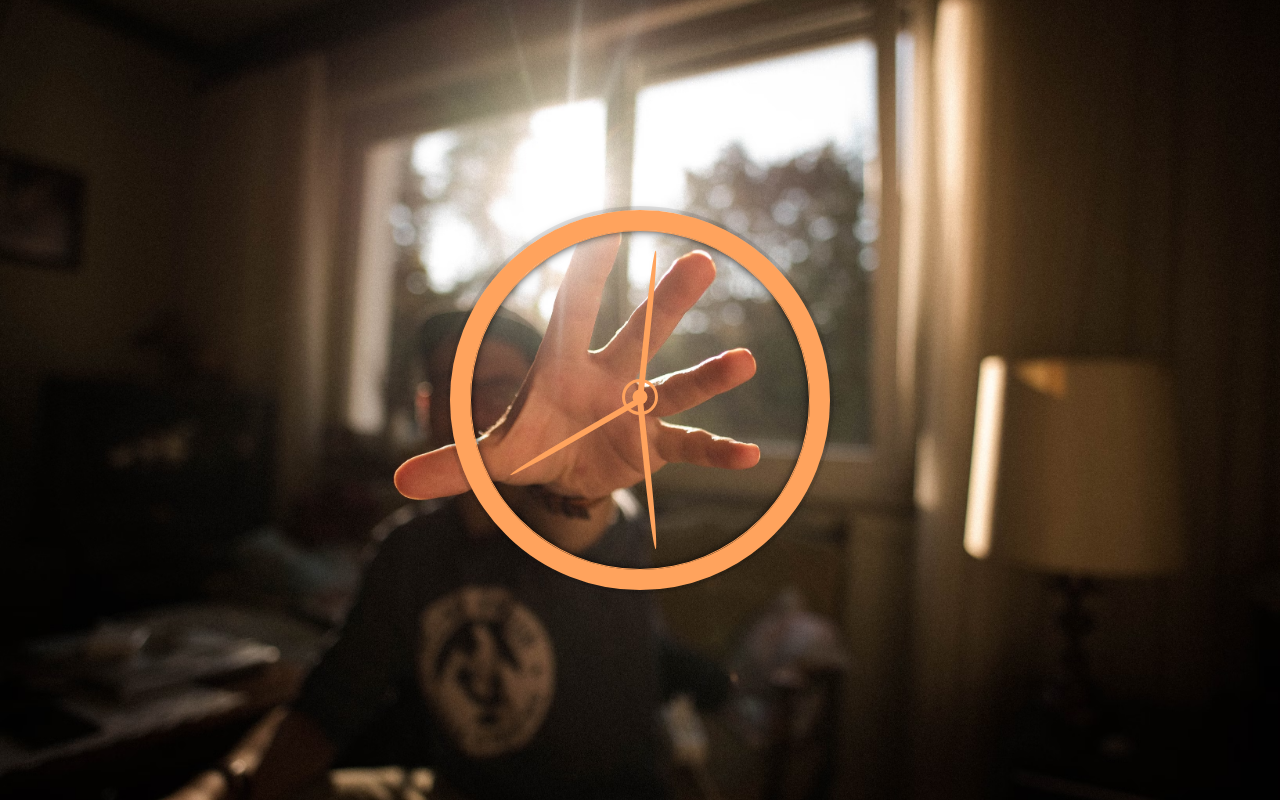
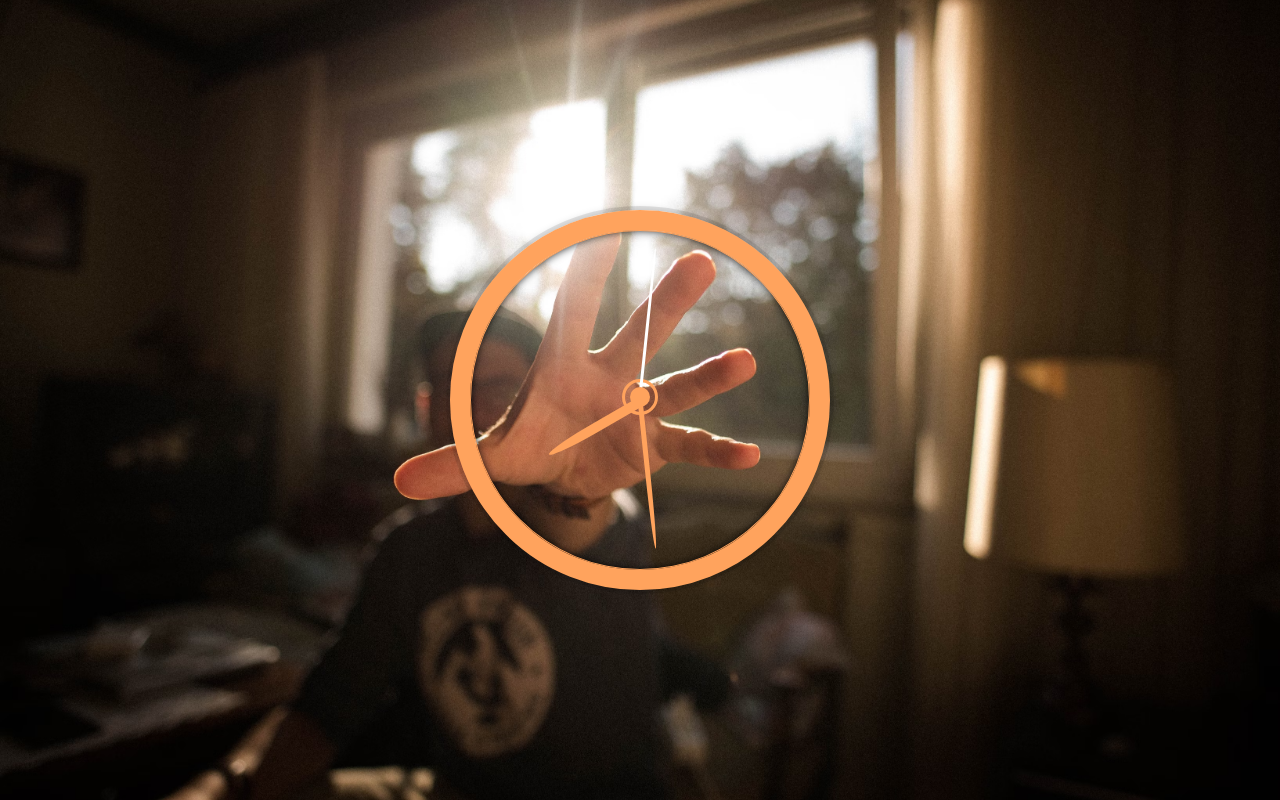
Before and after one commit to GenadiKozarev/javascript-css-clock, a website built with Parcel: page index.html in a window 1280 px wide. Built offline with nearby package versions, Linux system fonts and the light colour scheme.

Commit message:
style: hands

```diff
--- a/index.html
+++ b/index.html
@@ -2,17 +2,17 @@
 <html lang="en">
     <head>
         <meta charset="UTF-8" />
-        <title>JS + CSS Clock</title>
+        <title>JavaScript + CSS Clock</title>
         <link rel="stylesheet" href="style.css" />
     </head>
     <body>
         <div class="clock">
             <div class="clock-face">
+                <div class="axis-halo"></div>
                 <div class="hand hour-hand"></div>
                 <div class="hand min-hand"></div>
                 <div class="hand second-hand"></div>
                 <div class="axis"></div>
-                <div class="axis-halo"></div>
             </div>
         </div>
     </body>
@@ -29,7 +29,6 @@
             // '+ 90' takes care of the hand's 90 degrees rotation css style
             const secondsToDegrees = (seconds / 60) * 360 + 90;
             // Disable transition at 0 to prevent "glitch"
-            console.log(secondHand.style.transition);
             if (seconds === 0) {
                 secondHand.style.transition = 'none';
             } else {
--- a/style.css
+++ b/style.css
@@ -46,10 +46,29 @@ body {
     border-radius: 50% 0 0 50%;
 }
 
+.hour-hand {
+    background: #ffa35d;
+    height: 1rem;
+    width: 35%;
+    transform-origin: 100%;
+    top: 50%;
+    left: 15%;
+}
+
+.min-hand {
+    background: #ffa35d;
+    height: 0.5rem;
+}
+
+.second-hand {
+    background: #ffffff;
+    height: 0.25rem;
+}
+
 .axis {
     background: #ffa35d;
-    width: 1.5rem;
-    height: 1.5rem;
+    width: 2rem;
+    height: 2rem;
     position: absolute;
     top: 50%;
     left: 50%;
```
Also changed, not shown: README.md.
